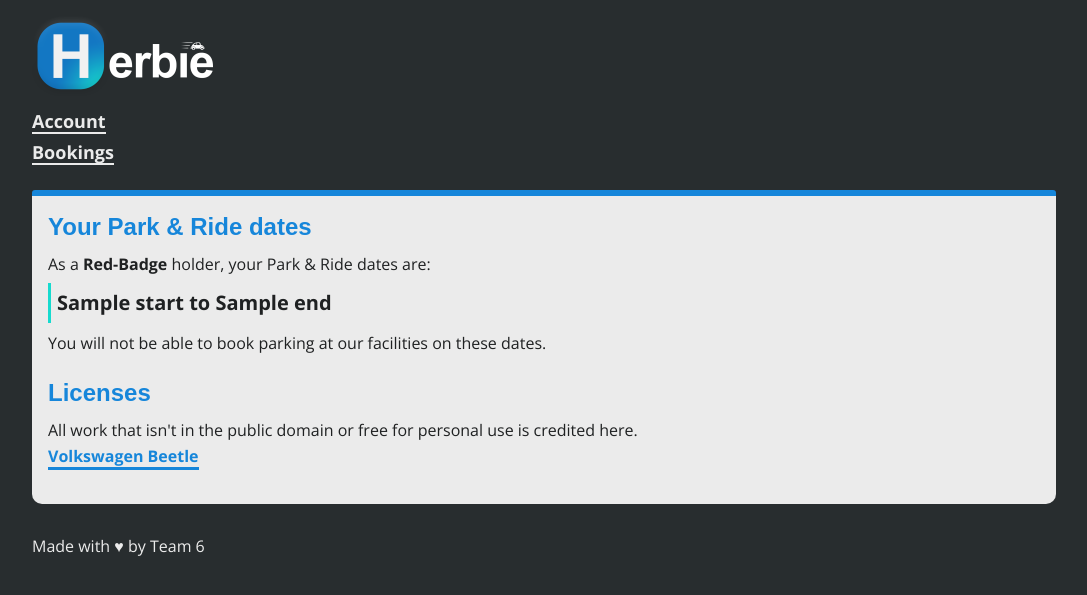
After one commit to CharlieADavies/CIB_Group_work, a Flask app: template templates/booking.html in a window 1280 px wide. The commit adds this page. Shown: the top 595 px of the page, without its empty margins (96-1183 px from the left). Run offline with Flask 2, Linux system fonts and the light colour scheme; the template is opened without the code that fills it: most values are stand-ins (such as "Sample title", 1, 10 or a date in 2020).

Commit message:
Template changes for content

```diff
--- /dev/null
+++ b/templates/booking.html
@@ -0,0 +1,96 @@
+<!DOCTYPE html>
+<html lang="en">
+<head>
+    <meta charset="UTF-8">
+    <meta name="viewport" content="width=device-width, user-scalable=no" />
+    <title>{{ title }} · Project Herbie</title>
+    <link href="../static/reset.css" rel="stylesheet" />
+    <link href="../static/main.css" rel="stylesheet" />
+    <link href="https://fonts.googleapis.com/css?family=Open+Sans:400,700" rel="stylesheet">
+</head>
+<body class="page--{{ page }}">
+
+    <div class="site-header">
+
+        <div class="logo">
+            <a href="/">
+                <img src="/static/img/logo-pure-white.png" alt="Project Herbie logo" />
+            </a>
+        </div>
+
+        <menu>
+            <ul class="menu">
+                <li><a href="/account">Account</a></li>
+                <li><a href="/bookings">Bookings</a></li>
+            </ul>
+        </menu>
+
+    </div>
+
+    <main>
+
+        <div class="sidebar">
+
+            <div class="panel">
+
+                <div class="panel__title">
+                    <h2>Your Park & Ride dates</h2>
+                </div>
+
+                <div class="panel__content">
+                    <p>
+                        As a <em>Red-Badge</em> holder, your Park & Ride dates are:
+                    </p>
+                    {% for park_and_ride in v['park_and_ride_dates'] %}
+                    <blockquote>
+                        {{ park_and_ride['start'] }} to {{ park_and_ride['end'] }}
+                    </blockquote>
+                    {% endfor %}
+                    <p>
+                        You will not be able to book parking at our facilities on these dates.
+                    </p>
+                </div>
+            </div>
+
+        </div>
+
+        {% if page == "dashboard" or page == "booking" %}
+        <div class="panel panel--booking">
+            <div class="panel__title">
+                <h2>Bookings</h2>
+            </div>
+            <div class="panel__content">
+                {# TODO add bookings calendar #}
+                <p>
+                    Lorem ipsum dolor sit amet, consectetur adipiscing elit. Donec molestie pharetra odio, eget iaculis ante laoreet et. Integer velit dui, vestibulum et nunc nec, mollis efficitur lectus. Fusce euismod eros eu erat interdum hendrerit. Suspendisse malesuada ultricies enim ut vehicula. Nullam varius pellentesque accumsan. Aenean ac eros consequat felis semper sagittis. Vestibulum luctus quam ac arcu ultrices, ac venenatis erat pharetra. Donec eget purus ipsum. Donec et odio sed felis tincidunt pretium. Fusce id ante ut sapien viverra eleifend. Maecenas neque felis, tristique non diam eget, porta posuere metus. Nullam arcu dui, cursus nec ante a, laoreet pulvinar neque. Aliquam in tempus tellus.
+                </p>
+            </div>
+        </div>
+        {% endif %}
+
+        {% if page != "licenses" %}
+        <div class="panel panel--licenses">
+            <div class="panel__title">
+                <h2>Licenses</h2>
+            </div>
+            <div class="panel__content">
+                <p>
+                    All work that isn't in the public domain or free for personal use is credited here.
+                </p>
+                <ul>
+                    <li><a href='https://www.flaticon.com/free-icon/volkswagen-beetle_83631'>Volkswagen Beetle</a></li>
+                </ul>
+            </div>
+        </div>
+        {% endif %}
+
+    </main>
+
+    <footer>
+        <p>
+            Made with ♥ by Team 6
+        </p>
+    </footer>
+
+</body>
+</html>
```
Also changed, not shown: templates/gate.html (+4 -4 lines).
